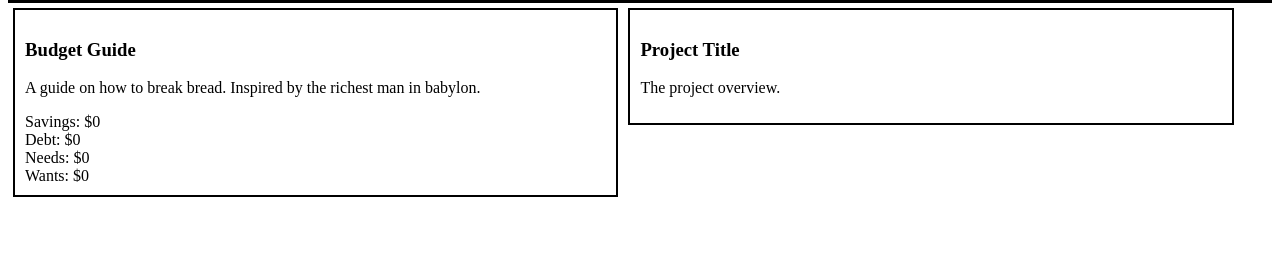
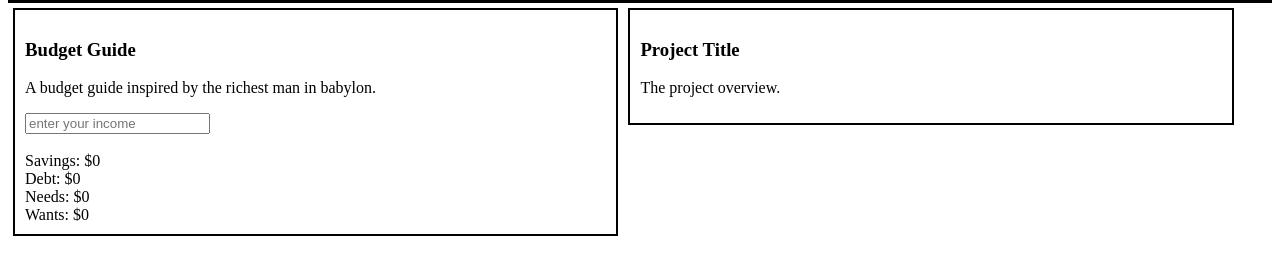
Before and after one commit to LDTucker/sandbox, a plain HTML site: page index.html in a window 1280 px wide. Shown: the part 149-424 px from the top of the page. Drawn offline with Linux system fonts and the light colour scheme.

Commit message:
input start

```diff
--- a/index.html
+++ b/index.html
@@ -17,25 +17,27 @@
 
                 <h3 class="project-title">Budget Guide</h3>
                 <p class="project-intro">
-                A guide on how to break bread. Inspired by
-                <span class="ref-book-title">the richest man in babylon.</span>
+                    A budget guide inspired by
+                    <span class="ref-book-title">the richest man in babylon.</span>
                 </p>
+
+                <input type="text" id="income" required minlength="2" maxlength="12" placeholder="enter your income"/>
+                <br />
+                <br />
 
                 <div id="savings-goal">
                 <span>Savings: </span>  <span>$0</span>
                 </div>
-
                 <div id="debt-goal">
                 <span>Debt: </span>     <span>$0</span>
                 </div>
-
                 <div id="needs-goal">
                 <span>Needs: </span>    <span>$0</span>
                 </div>
-
                 <div id ="want-goal">
                 <span>Wants: </span>    <span>$0</span>
                 </div>
+
             </div>
 
             <div class="project-wrapper">
@@ -49,5 +51,6 @@
         </div>
 
         <script src="js/main.js"></script>
+        <script src="js/budget-guide.js"></script>
     </body>
 </html>
--- /dev/null
+++ b/js/budget-guide.js
@@ -0,0 +1,3 @@
+/*
+    Budget Guide
+*/
```
Also changed, not shown: js/main.js (line endings or trailing spaces).
